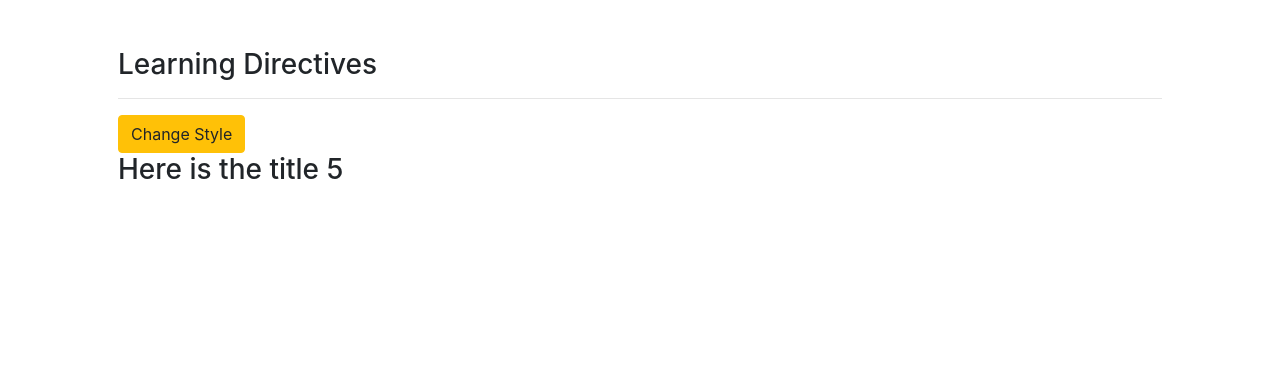
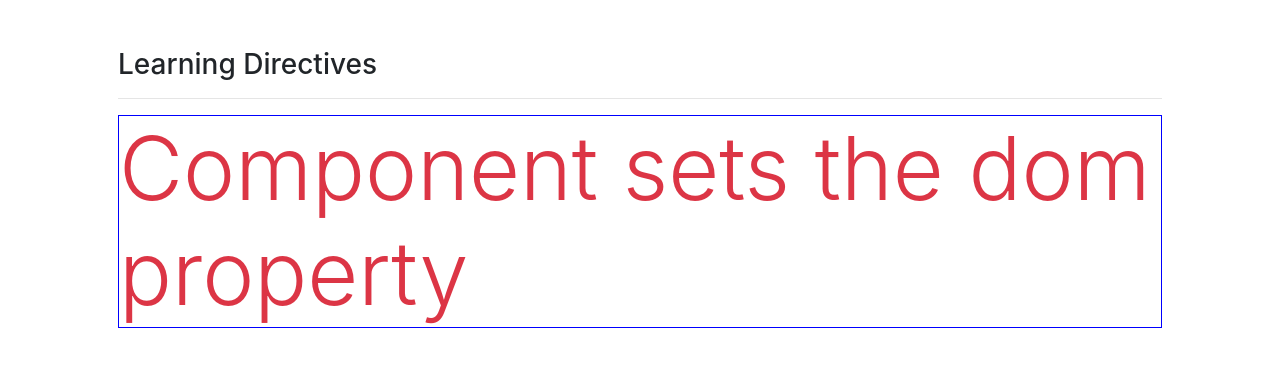
Before and after one commit to vivekanandpv/ng-basics, an Angular app: page / in a window 1280 px wide. Shown: the top 366 px of the page. Built offline with nearby package versions, Linux system fonts and the light colour scheme.

Commit message:
element query

```diff
--- a/src/app/app.component.html
+++ b/src/app/app.component.html
@@ -1,10 +1,5 @@
 <div class="container p-5">
   <h3>Learning Directives</h3>
   <hr />
-  <button class="btn btn-warning" (click)="onChangeClass()">
-    Change Style
-  </button>
-  <h3 [class.text-success]="counter % 2 === 0">
-    Here is the title {{ counter }}
-  </h3>
+  <p #message></p>
 </div>
--- a/src/app/app.component.ts
+++ b/src/app/app.component.ts
@@ -1,4 +1,4 @@
-import { Component, ElementRef, ViewChild } from '@angular/core';
+import { AfterViewInit, Component, ElementRef, ViewChild } from '@angular/core';
 import { UserViewModel } from 'src/models/domain.models';
 import { UserEventArgs } from 'src/models/eventargs.model';
 
@@ -7,34 +7,15 @@ import { UserEventArgs } from 'src/models/eventargs.model';
   templateUrl: './app.component.html',
   styleUrls: ['./app.component.scss'],
 })
-export class AppComponent {
-  counter = 5;
+export class AppComponent implements AfterViewInit {
+  @ViewChild('message', { static: true })
+  messagePTag!: ElementRef<HTMLParagraphElement>;
 
-  style = {
-    color: 'blue',
-    'font-size': '24px',
-    'font-weight': '700',
-  };
-
-  onChangeClass() {
-    if (this.counter > 1) {
-      --this.counter;
-    } else {
-      this.counter = 5;
-    }
-  }
-
-  get css(): any {
-    //  variant 1: string
-    return `display-${this.counter}`;
-
-    //  variant 2: string[]
-    // return [`display-${this.counter}`, 'text-success', 'font-weight-bold'];
-
-    //  variant 3: configuration object
-    // return {
-    //   'text-success': true,
-    //   'display-3': false,
-    // };
+  ngAfterViewInit(): void {
+    this.messagePTag.nativeElement.innerHTML =
+      'Component sets the dom property';
+    this.messagePTag.nativeElement.classList.add('text-danger');
+    this.messagePTag.nativeElement.classList.add('display-2');
+    this.messagePTag.nativeElement.style.border = '1px solid blue';
   }
 }
```
